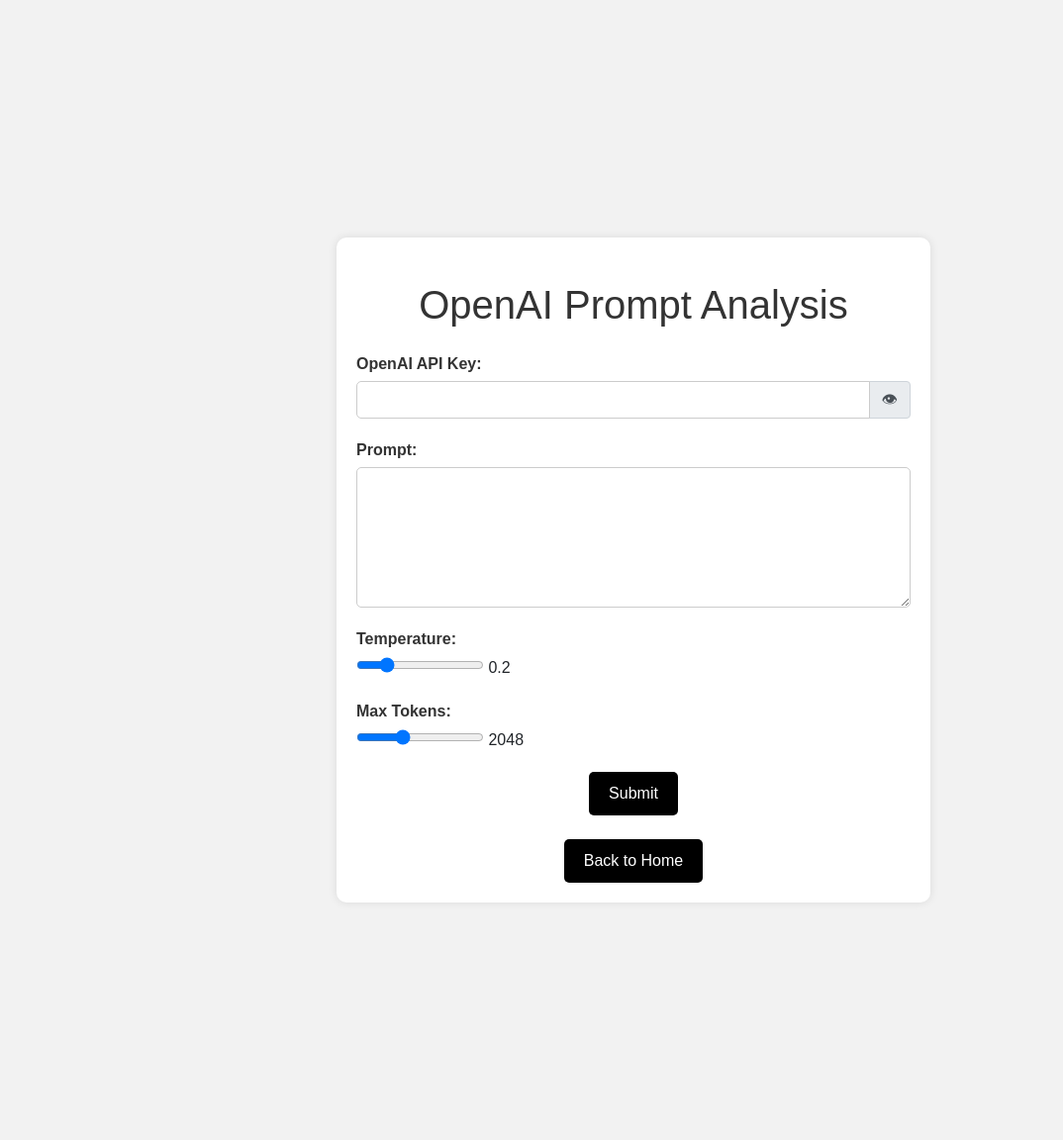
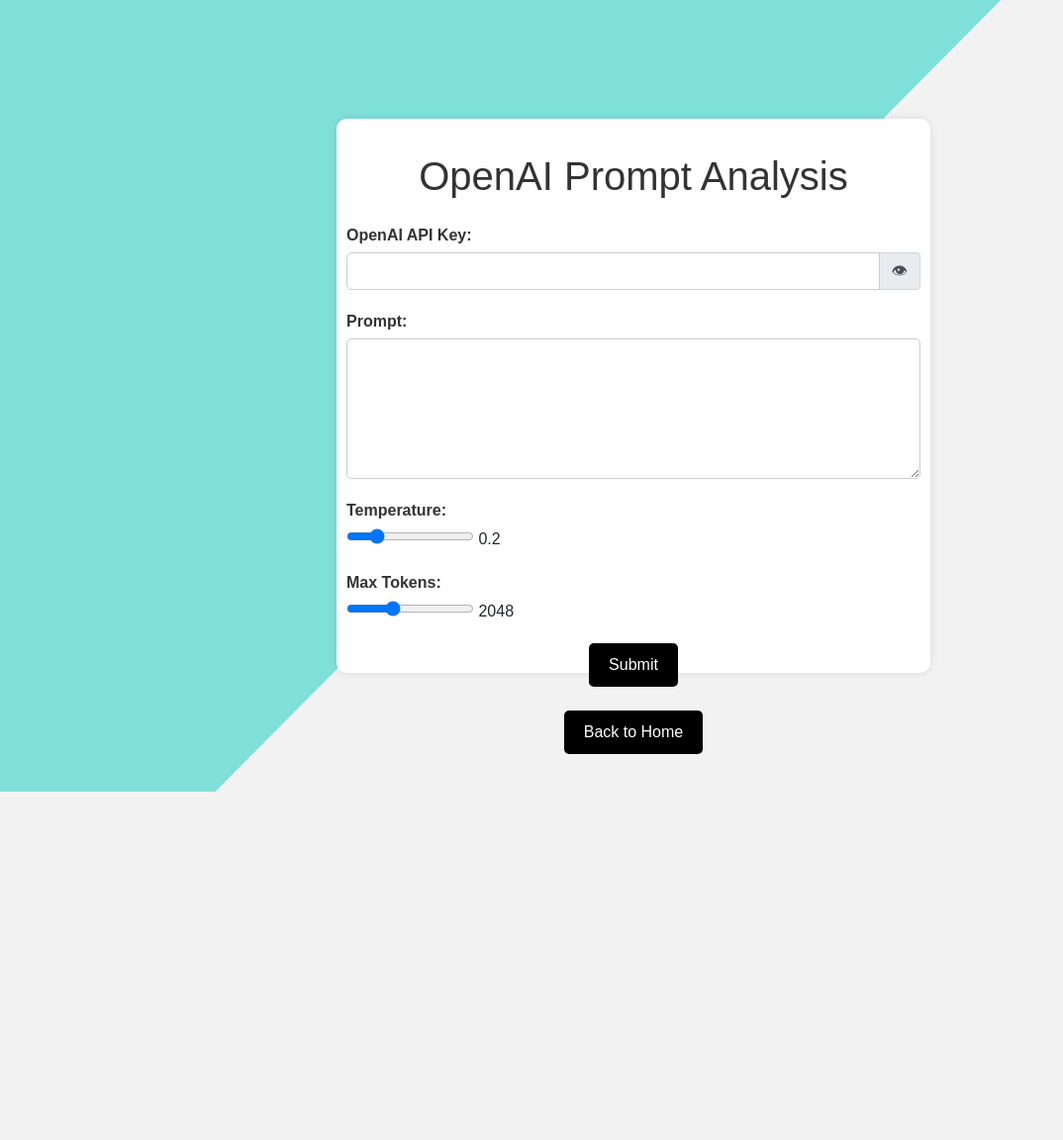
Before and after one commit to vanamayaswanth/prompt-analysis, a Flask app: page /openai in a window 1280 px wide. Shown: the whole page at 99% size, without its empty margins (0-1074 px from the left). After the commit the page ends 800 px from the top, so only its background shows below. Run offline with Flask 3, Linux system fonts and the light colour scheme; some libraries are stand-ins or nearby versions.

Commit message:
add ui for openai and hugging-face

```diff
--- a/static/style.css
+++ b/static/style.css
@@ -1,19 +1,79 @@
+html,
+body {
+    height: 100%;
+    font-family: Arial, sans-serif;
+    background-color: #f2f2f2;
+}
+
+img {
+    z-index: 2;
+    position: absolute;
+    top: 0;
+    left: -100%;
+    width: 100%;
+    height: 100%;
+    animation: slideRight 2s forwards, slideUpAndDisappear 1s forwards 1.5s;
+}
+
+@keyframes slideRight {
+    100% {
+        left: 0;
+    }
+}
+
+@keyframes slideUpAndDisappear {
+    0% {
+        top: 0;
+        opacity: 1;
+    }
+
+    100% {
+        top: -100%;
+        opacity: 0;
+    }
+}
+
 /* Common CSS for all pages */
 body {
     font-family: Arial, sans-serif;
-    margin: 0;
-    padding: 0;
     background-color: #f2f2f2;
+    overflow-y: hidden;
+}
+
+.clipped-element {
+    height: 100vh;
+    width: 100vw;
+    position: relative;
+    z-index: 0;
+
+}
+
+.clipped-element::before {
+    content: "";
+    position: absolute;
+    z-index: -1;
+    top: 0;
+    left: 0;
+    right: 0;
+    bottom: 0;
+    clip-path: polygon(0 0, 79% 0, 17% 100%, 0% 100%);
+    background-color: #24d3c78e;
 }
 
 .container {
+    z-index: 1;
+    position: absolute;
+    height: 70vh;
     max-width: 600px;
-    margin: 30vh auto;
-    padding: 20px;
+    top: 50%;
+    left: 50%;
+    transform: translate(-50%, -50%);
+    padding: 10px;
     border-radius: 10px;
     background-color: white;
     box-shadow: 0 0 10px rgba(0, 0, 0, 0.1);
 }
+
 
 h1 {
     margin-bottom: 20px;
@@ -68,116 +128,3 @@ h1 {
 .mt-2 {
     margin-top: 20px;
 }
-
-/* Additional CSS for index.html */
-.option-container {
-    display: flex;
-    justify-content: center;
-    align-items: center;
-    margin-top: 30px;
-}
-
-.option-box {
-    padding: 20px;
-    border: 1px solid #ccc;
-    border-radius: 10px;
-    text-align: center;
-    cursor: pointer;
-    transition: background-color 0.3s ease;
-    width: 30%;
-    margin: 10px;
-}
-
-.option-box:hover {
-    background-color: #f2f2f2;
-}
-
-.active-option {
-    background-color: #f2f2f2;
-    font-weight: bold;
-}
-
-/* Additional CSS for openai.html and huggingface.html */
-.password-toggle {
-    cursor: pointer;
-}
-
-.range-container {
-    display: flex;
-    justify-content: space-between;
-    align-items: center;
-}
-
-.range-container span {
-    font-weight: bold;
-}
-
-/* Additional CSS for result.html */
-.result-container {
-    margin-top: 30px;
-    padding: 20px;
-    border: 1px solid #ccc;
-    border-radius: 10px;
-    background-color: white;
-    box-shadow: 0 0 10px rgba(0, 0, 0, 0.1);
-}
-
-.progress-container {
-    border: 1px solid #ccc;
-    border-radius: 5px;
-    height: 30px;
-    margin-bottom: 10px;
-    overflow: hidden;
-}
-
-.progress-bar {
-    background-color: #007bff;
-    /* Blue color for progress bar */
-    height: 100%;
-    transition: width 0.3s ease;
-}
-
-.progress-text {
-    font-size: 16px;
-    font-weight: bold;
-    color: #333;
-}
-
-.new-prompt-container {
-    margin-top: 30px;
-}
-
-.new-prompt {
-    border: 1px solid #ccc;
-    border-radius: 5px;
-    padding: 10px;
-    background-color: #f9f9f9;
-    margin-bottom: 10px;
-}
-
-.copy-button {
-    background-color: black;
-    color: white;
-    border: none;
-    border-radius: 5px;
-    padding: 5px 10px;
-    font-size: 14px;
-    cursor: pointer;
-    transition: background-color 0.3s ease;
-}
-
-.copy-button:hover {
-    background-color: #222;
-}
-
-.credits {
-    margin-top: 30px;
-    text-align: center;
-    font-size: 14px;
-    color: #888;
-}
-
-.back-container {
-    text-align: center;
-    margin-top: 20px;
-}
--- a/templates/openai.html
+++ b/templates/openai.html
@@ -1,12 +1,17 @@
-
 <!DOCTYPE html>
 <html>
+
 <head>
     <title>OpenAI Prompt Analysis</title>
     <link rel="stylesheet" href="https://stackpath.bootstrapcdn.com/bootstrap/4.5.2/css/bootstrap.min.css">
     <link rel="stylesheet" href="{{ url_for('static', filename='style.css') }}">
 </head>
+
 <body>
+    <div class="transition-container">
+        <img src="{{url_for('static', filename='openai.png')}}">
+    </div>
+    <div class="clipped-element">
         <div class="container">
             <h1 class="text-center mt-4">OpenAI Prompt Analysis</h1>
             <form method="post" action="/openai" class="mt-4">
@@ -15,7 +20,8 @@
                     <div class="input-group">
                         <input type="password" name="api_key" id="api_key" class="form-control" required>
                         <div class="input-group-append">
-                        <span class="input-group-text password-toggle" onclick="togglePasswordVisibility()">&#x1F441;</span>
+                            <span class="input-group-text password-toggle"
+                                onclick="togglePasswordVisibility()">&#x1F441;</span>
                         </div>
                     </div>
                 </div>
@@ -41,7 +47,7 @@
                 <a class="btn btn-secondary" href="/">Back to Home</a>
             </div>
         </div>
-
+    </div>
     <script>
         function togglePasswordVisibility() {
             var apiKeyInput = document.getElementById("api_key");
@@ -56,7 +62,7 @@
         var tempValueDisplay = document.getElementById("tempValue");
         tempValueDisplay.innerHTML = tempSlider.value;
 
-        tempSlider.oninput = function() {
+        tempSlider.oninput = function () {
             tempValueDisplay.innerHTML = this.value;
         };
 
@@ -64,9 +70,22 @@
         var maxTokenValueDisplay = document.getElementById("maxTokenValue");
         maxTokenValueDisplay.innerHTML = maxTokenSlider.value;
 
-        maxTokenSlider.oninput = function() {
+        maxTokenSlider.oninput = function () {
             maxTokenValueDisplay.innerHTML = this.value;
         };
+
+        function hideContainer() {
+            var containerElement = document.querySelector(".container");
+            containerElement.style.display = "none";
+        }
+        function showContainer() {
+            var containerElement = document.querySelector(".container");
+            containerElement.style.display = "block";
+        }
+        setTimeout(showContainer, 900);
+
+        hideContainer();
     </script>
 </body>
+
 </html>
```
Also changed, not shown: templates/huggingface.html (+24 -73 lines), static/Hugging-face.png (added), static/openai.png (added). Lines whose indentation alone changed are shown as unchanged.
